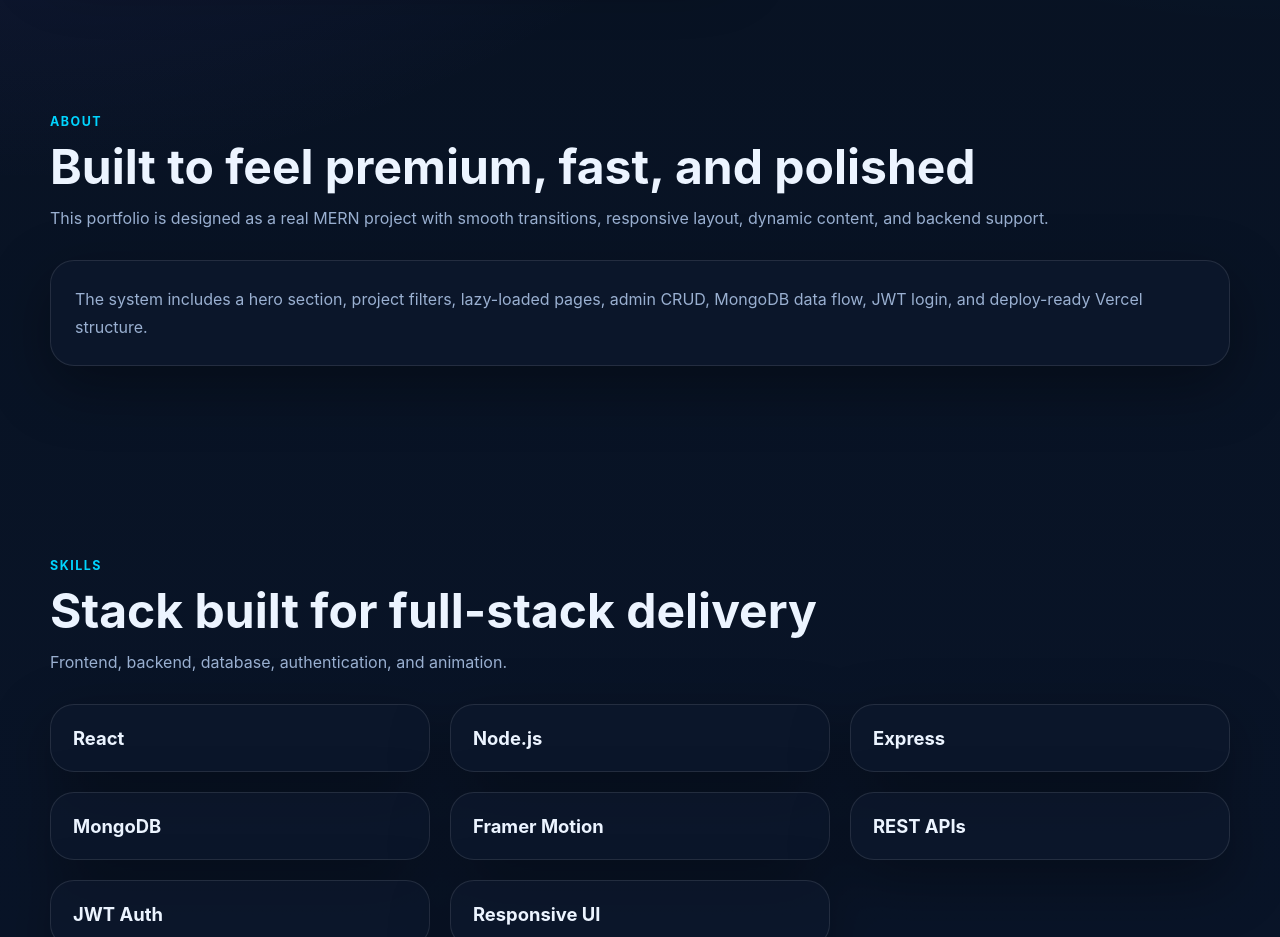
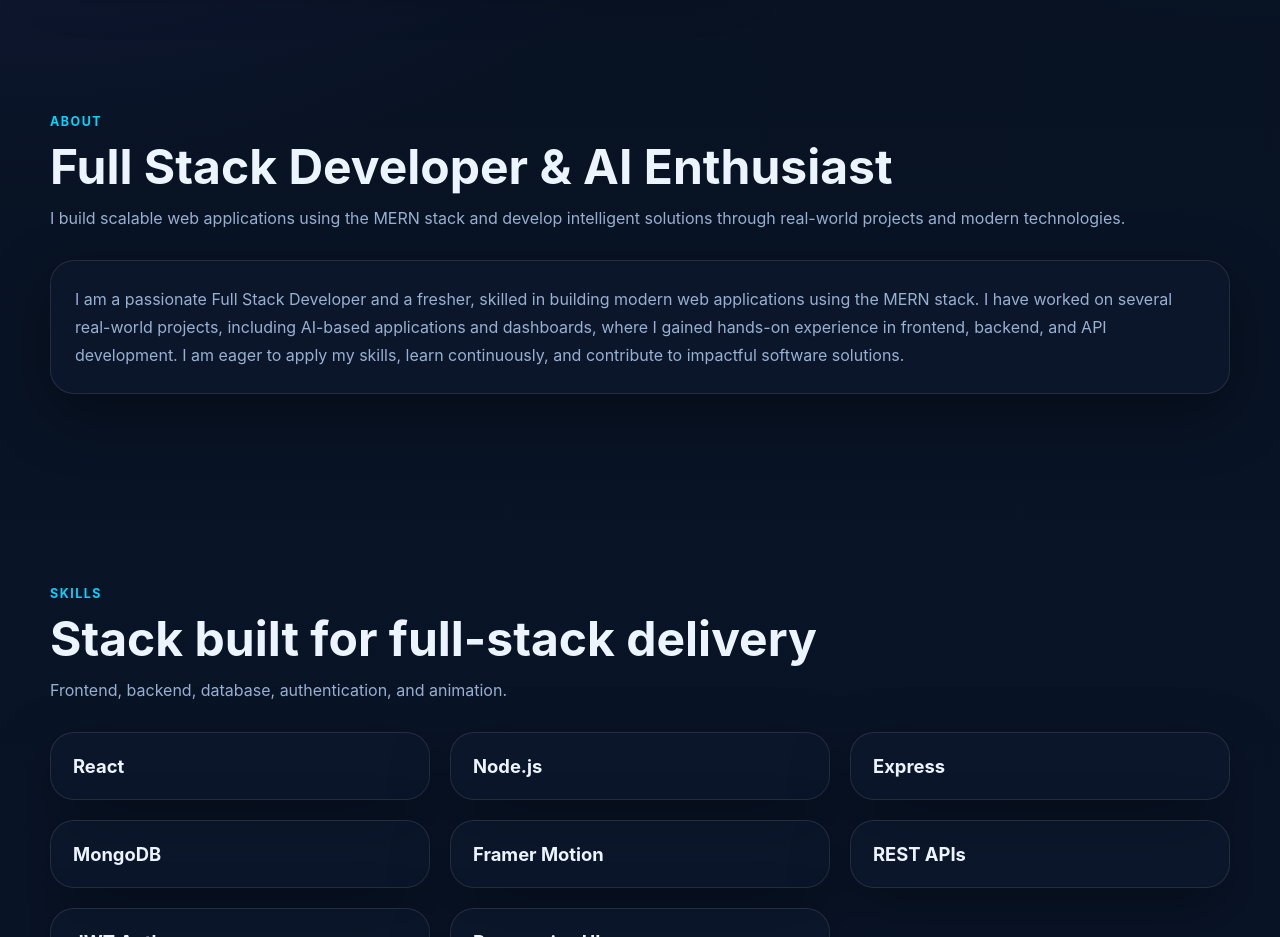
Before and after one commit to Mohit2294kumar/fullstack-portfolio-dashboard, a React (Vite) app in the folder client/: page / in a window 1280 px wide. Shown: the part 900-1837 px from the top of the page. Built offline with nearby package versions, Linux system fonts and the light colour scheme; no server answers.

Commit message:
update about section

```diff
--- a/client/src/components/sections/About.jsx
+++ b/client/src/components/sections/About.jsx
@@ -6,13 +6,12 @@ export default function About() {
       <div className="container">
         <SectionTitle
           kicker="About"
-          title="Built to feel premium, fast, and polished"
-          subtitle="This portfolio is designed as a real MERN project with smooth transitions, responsive layout, dynamic content, and backend support."
+          title="Full Stack Developer & AI Enthusiast"
+          subtitle="I build scalable web applications using the MERN stack and develop intelligent solutions through real-world projects and modern technologies."
         />
         <div className="card" style={{ padding: 24 }}>
           <p>
-            The system includes a hero section, project filters, lazy-loaded pages, admin CRUD, MongoDB data flow,
-            JWT login, and deploy-ready Vercel structure.
+            I am a passionate Full Stack Developer and a fresher, skilled in building modern web applications using the MERN stack. I have worked on several real-world projects, including AI-based applications and dashboards, where I gained hands-on experience in frontend, backend, and API development. I am eager to apply my skills, learn continuously, and contribute to impactful software solutions.
           </p>
         </div>
       </div>
```
